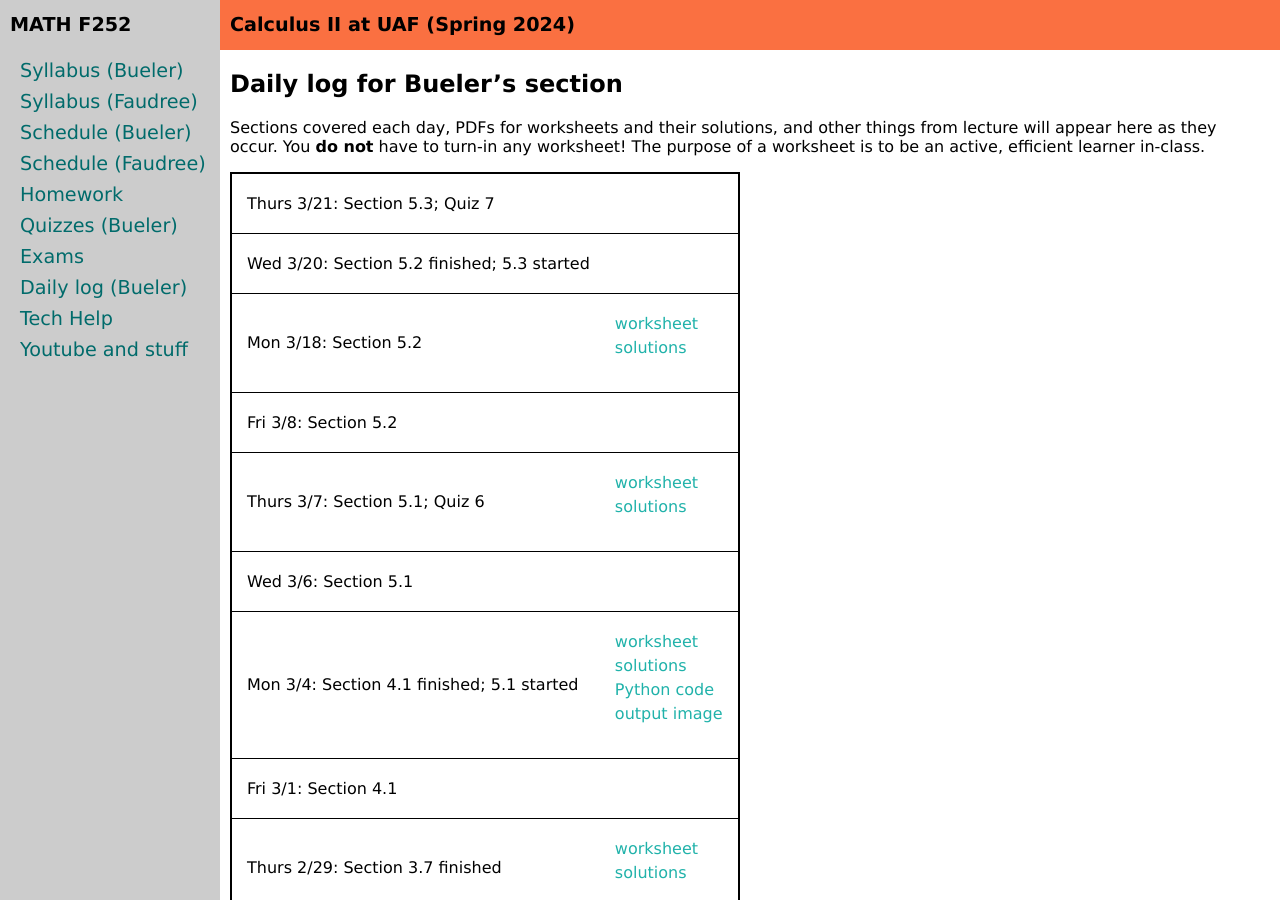
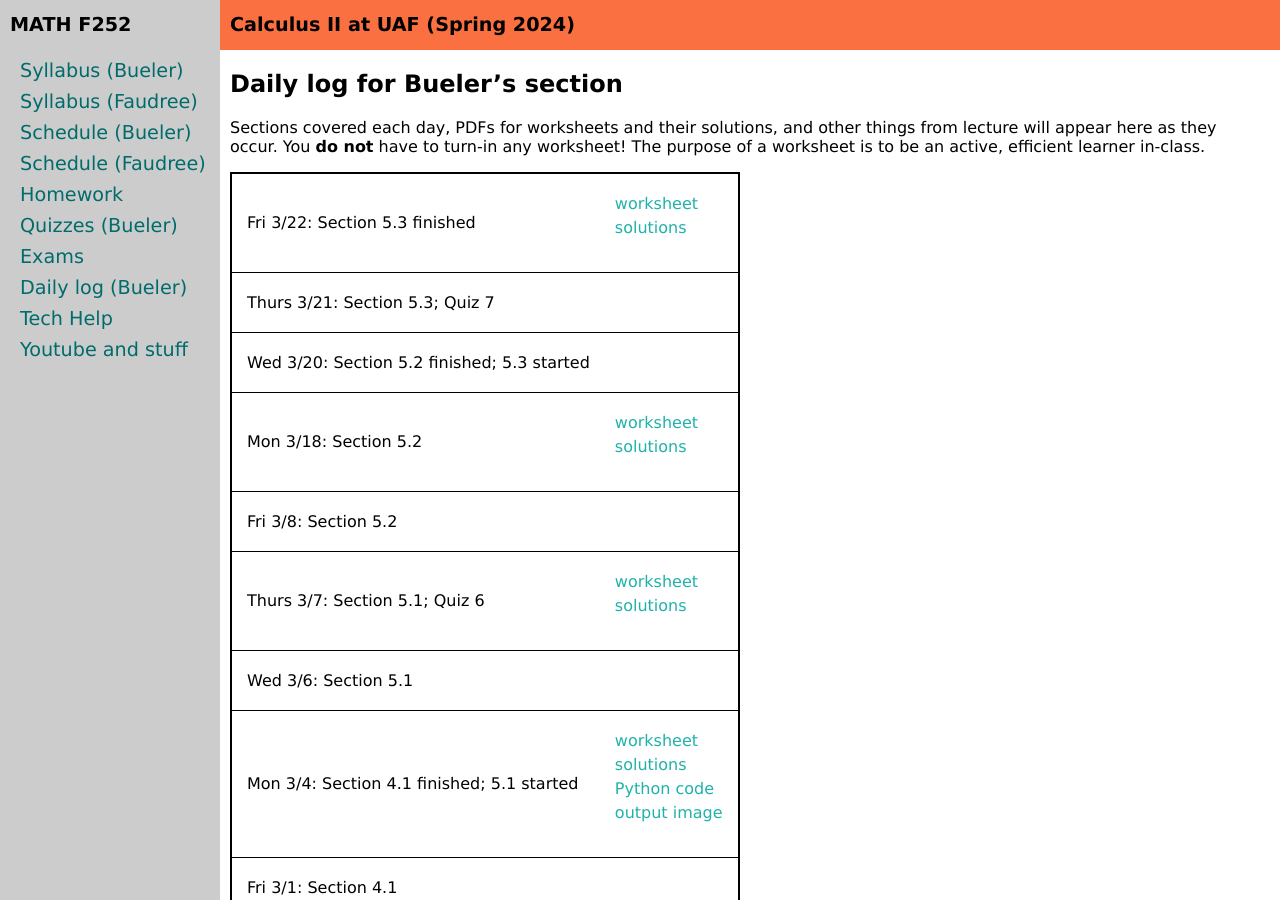
Before and after one commit to uaf-math/calc2, a Jekyll site: the page built from daily.md, in a window 1280 px wide and 900 px high. Built offline with Jekyll 4.4.1, drawn with Linux system fonts in a browser that asks for light colours.

Commit message:
today worksheet; TODO solns

```diff
--- a/_data/daily.yml
+++ b/_data/daily.yml
@@ -1,6 +1,10 @@
 semester: Spring 2024
 home: assets/worksheets/S24
 daily:
+- name: Section 5.3 finished
+  date: Fri 3/22
+  worksheet: 5p3.pdf
+  solutions: 5p3solns.pdf
 - name: Section 5.3; Quiz 7
   date: Thurs 3/21
 - name: Section 5.2 finished; 5.3 started
```
Also changed, not shown: 2 other files.
